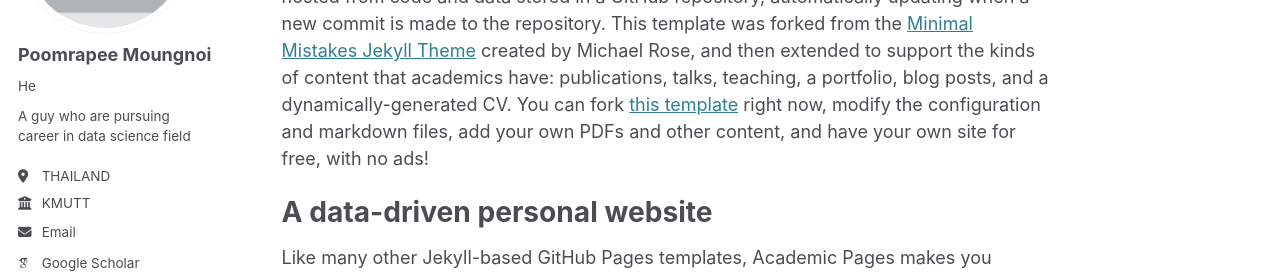
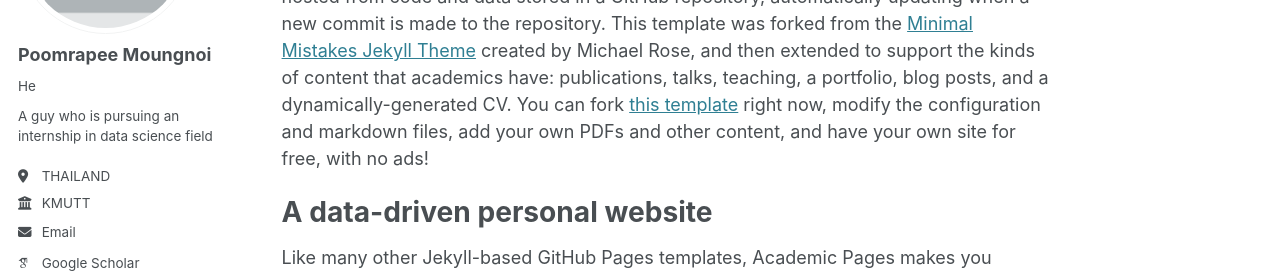
Before and after one commit to spppm/spppm.github.io, a Jekyll site: the page built from _pages/about.md, in a window 1280 px wide. Shown: the part 247-522 px from the top of the page. Built offline with Jekyll 4.4.1, drawn with Linux system fonts in a browser that asks for light colours; some web fonts are replaced.

Commit message:
Update _config.yml
Grammar correct

```diff
--- a/_config.yml
+++ b/_config.yml
@@ -24,7 +24,7 @@ author:
   avatar           : "profile.png"
   name             : "Poomrapee Moungnoi"
   pronouns         : "He"
-  bio              : "A guy who are pursuing career in data science field"
+  bio              : "A guy who is pursuing an internship in data science field"
   location         : "THAILAND"
   employer         : "KMUTT"
   uri              : # URL
```
